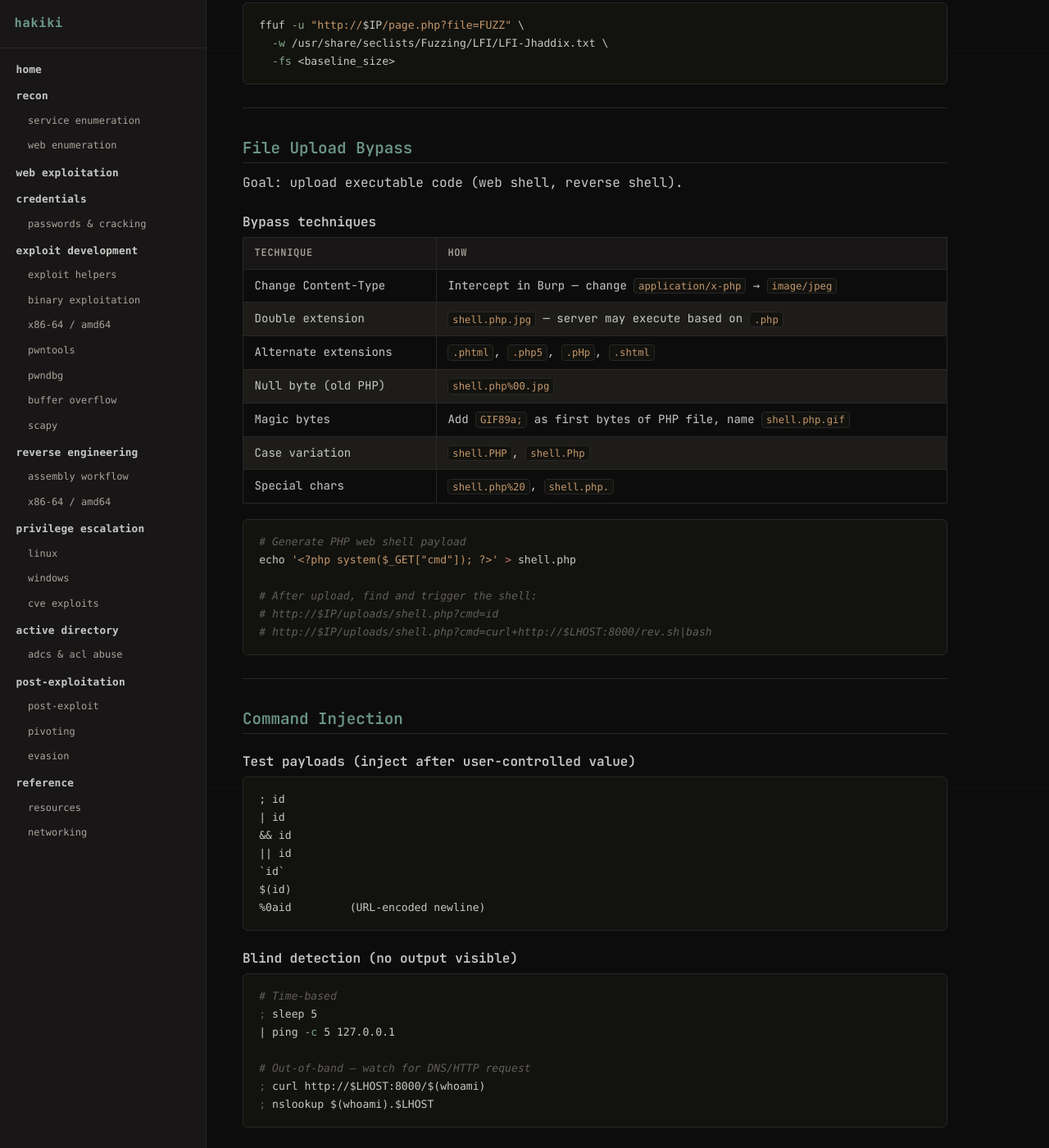
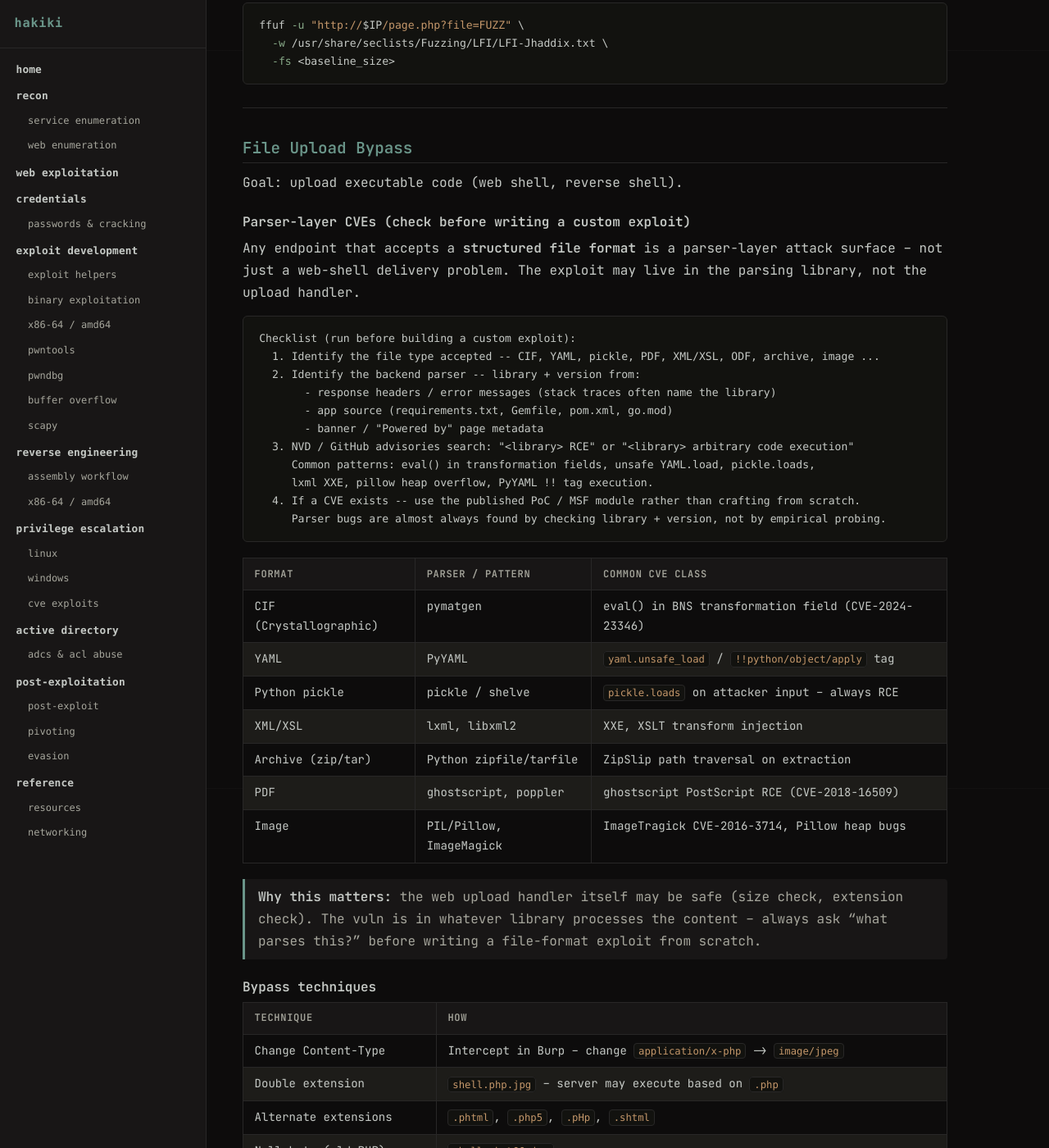
Before and after one commit to v0idravl/hakiki, a Jekyll site: the page built from web/web_exploitation.md, in a window 1280 px wide and 1400 px high, scrolled down 3539 px. Shown: the whole window at 82% size. Built offline with Jekyll 4.4.1, drawn with Linux system fonts in a browser that asks for light colours; our own code applies the rules of GitHub Pages for plain Markdown files.

Commit message:
web: add parser-layer CVE checklist to File Upload Bypass section

````diff
--- a/web/web_exploitation.md
+++ b/web/web_exploitation.md
@@ -176,12 +176,45 @@ ffuf -u "http://$IP/page.php?file=FUZZ" \
 
 Goal: upload executable code (web shell, reverse shell).
 
+### Parser-layer CVEs (check before writing a custom exploit)
+
+Any endpoint that accepts a **structured file format** is a parser-layer attack surface -- not just
+a web-shell delivery problem. The exploit may live in the parsing library, not the upload handler.
+
+```text
+Checklist (run before building a custom exploit):
+  1. Identify the file type accepted -- CIF, YAML, pickle, PDF, XML/XSL, ODF, archive, image ...
+  2. Identify the backend parser -- library + version from:
+       - response headers / error messages (stack traces often name the library)
+       - app source (requirements.txt, Gemfile, pom.xml, go.mod)
+       - banner / "Powered by" page metadata
+  3. NVD / GitHub advisories search: "<library> RCE" or "<library> arbitrary code execution"
+     Common patterns: eval() in transformation fields, unsafe YAML.load, pickle.loads,
+     lxml XXE, pillow heap overflow, PyYAML !! tag execution.
+  4. If a CVE exists -- use the published PoC / MSF module rather than crafting from scratch.
+     Parser bugs are almost always found by checking library + version, not by empirical probing.
+```
+
+| Format | Parser / pattern | Common CVE class |
+|---|---|---|
+| CIF (Crystallographic) | pymatgen | eval() in BNS transformation field (CVE-2024-23346) |
+| YAML | PyYAML | `yaml.unsafe_load` / `!!python/object/apply` tag |
+| Python pickle | pickle / shelve | `pickle.loads` on attacker input -- always RCE |
+| XML/XSL | lxml, libxml2 | XXE, XSLT transform injection |
+| Archive (zip/tar) | Python zipfile/tarfile | ZipSlip path traversal on extraction |
+| PDF | ghostscript, poppler | ghostscript PostScript RCE (CVE-2018-16509) |
+| Image | PIL/Pillow, ImageMagick | ImageTragick CVE-2016-3714, Pillow heap bugs |
+
+> **Why this matters:** the web upload handler itself may be safe (size check, extension check).
+> The vuln is in whatever library processes the content -- always ask "what parses this?" before
+> writing a file-format exploit from scratch.
+
 ### Bypass techniques
 
 | Technique | How |
 |---|---|
-| Change Content-Type | Intercept in Burp — change `application/x-php` → `image/jpeg` |
-| Double extension | `shell.php.jpg` — server may execute based on `.php` |
+| Change Content-Type | Intercept in Burp -- change `application/x-php` -> `image/jpeg` |
+| Double extension | `shell.php.jpg` -- server may execute based on `.php` |
 | Alternate extensions | `.phtml`, `.php5`, `.pHp`, `.shtml` |
 | Null byte (old PHP) | `shell.php%00.jpg` |
 | Magic bytes | Add `GIF89a;` as first bytes of PHP file, name `shell.php.gif` |
````
